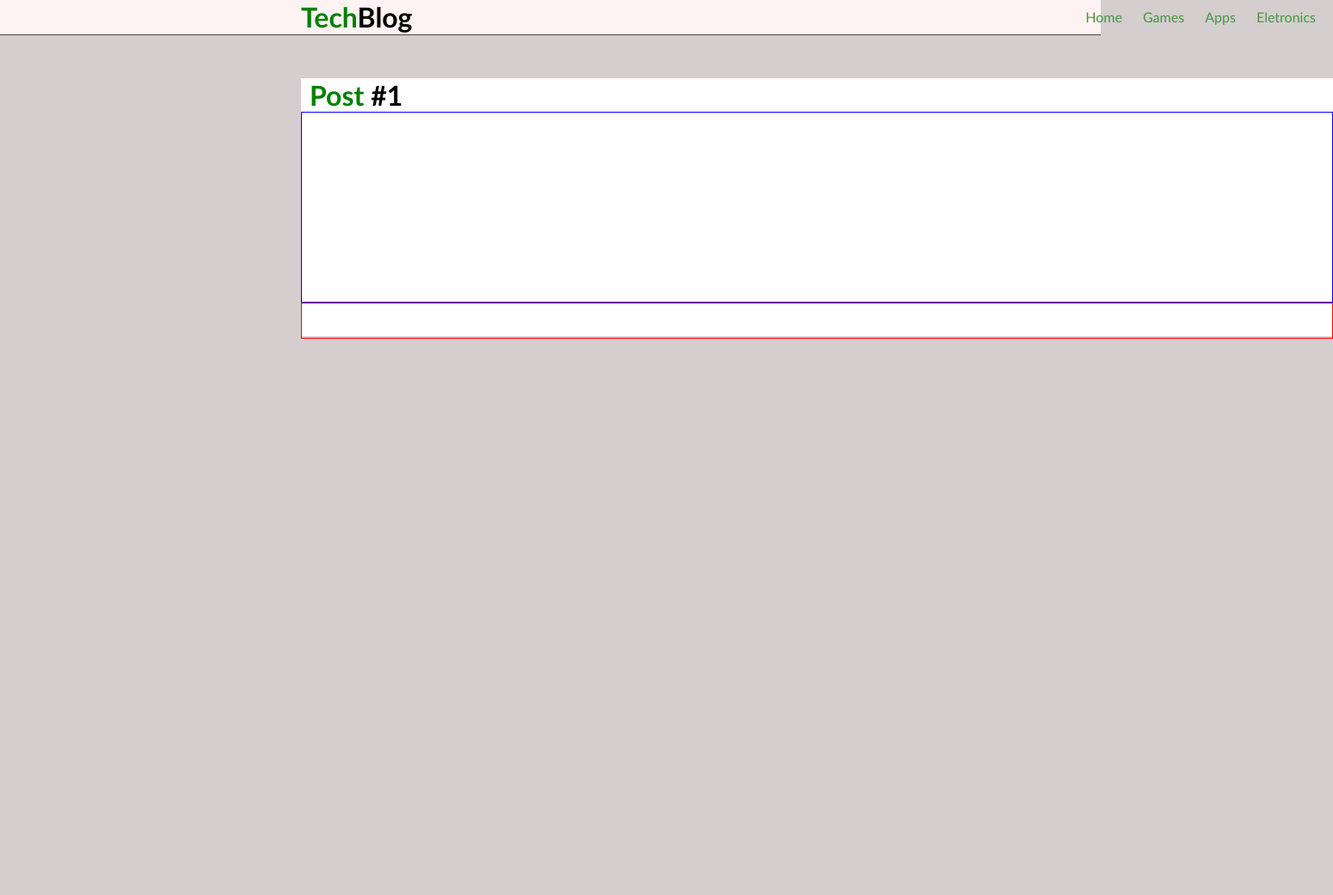
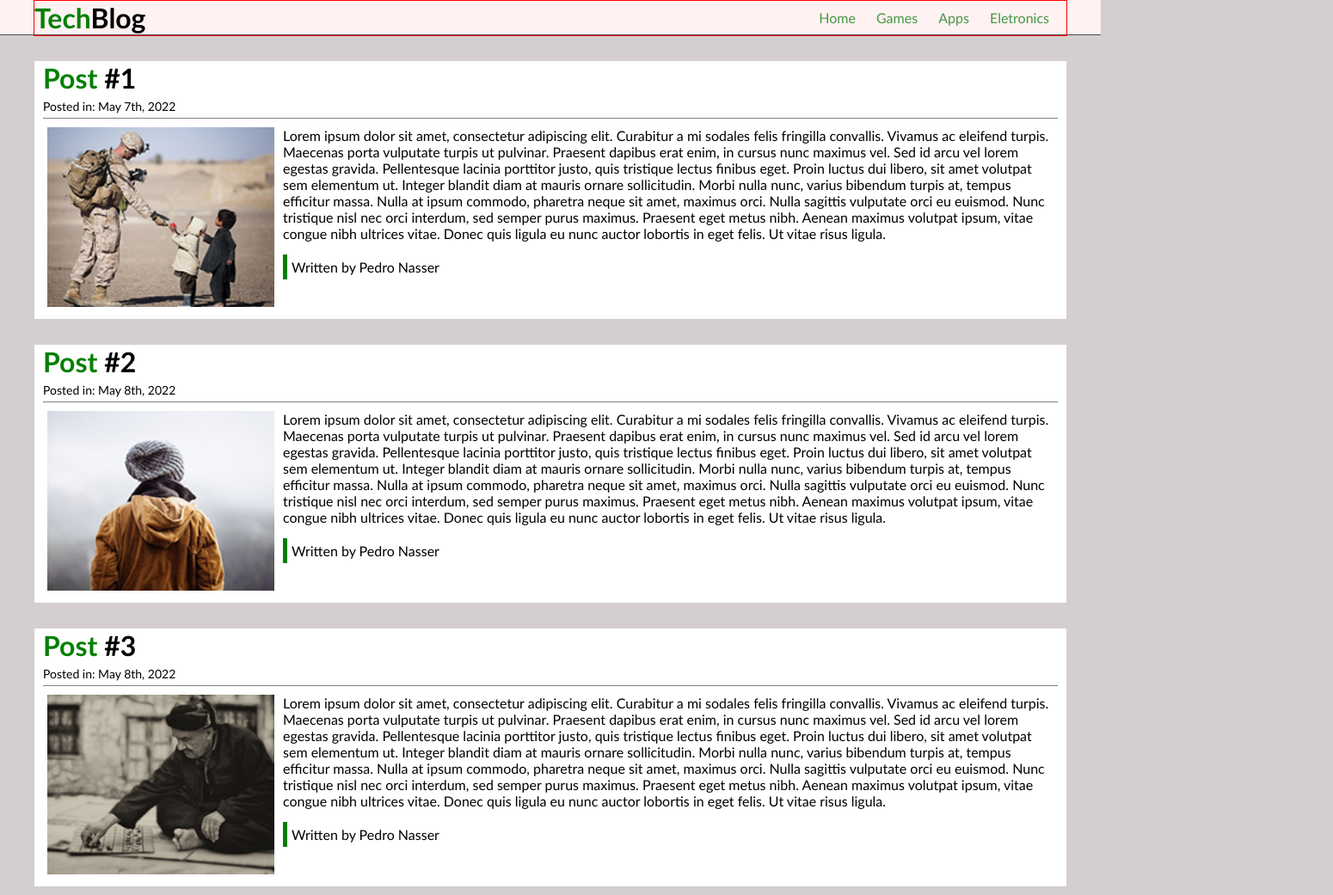
Before and after one commit to nasseraguiarfilho/TechBlog, a plain HTML site: page css/index.html in a window 1280 px wide. Shown: the whole page at 86% size, 1550 px wide, since content can reach past the window. Before the commit the page ends 800 px from the top, so only its background shows below. Drawn offline with Linux system fonts and the light colour scheme.

Commit message:
The posts now are visible, they have some sort of a style (ish) and I've done all using external css.

```diff
--- a/css/index.html
+++ b/css/index.html
@@ -25,14 +25,86 @@
 
     <div class="post">
         <div class="title">
-        <h1><span class="green">Post</span> #1</h1>
+            <h1><span class="green">Post</span> #1</h1>
         </div>
-        <div class="textPost">
+        <div class="datePost">
+            Posted in: May 7th, 2022
+        </div>
+        <div class="actualPost">
+            <div class="imgPost">
+                <img src="../images/imagem1.png" alt="army man">
+            </div>
+            <p>
+                Lorem ipsum dolor sit amet, consectetur adipiscing elit. Curabitur a mi sodales felis fringilla
+                convallis. Vivamus ac eleifend turpis. Maecenas porta vulputate turpis ut pulvinar. Praesent dapibus
+                erat enim, in cursus nunc maximus vel. Sed id arcu vel lorem egestas gravida. Pellentesque lacinia
+                porttitor justo, quis tristique lectus finibus eget. Proin luctus dui libero, sit amet volutpat sem
+                elementum ut. Integer blandit diam at mauris ornare sollicitudin.
 
+                Morbi nulla nunc, varius bibendum turpis at, tempus efficitur massa. Nulla at ipsum commodo,
+                pharetra neque sit amet, maximus orci. Nulla sagittis vulputate orci eu euismod. Nunc tristique nisl
+                nec orci interdum, sed semper purus maximus. Praesent eget metus nibh. Aenean maximus volutpat
+                ipsum, vitae congue nibh ultrices vitae. Donec quis ligula eu nunc auctor lobortis in eget felis. Ut
+                vitae risus ligula.
+            </p>
         </div>
-        <div class="author">
+        <span class="author">Written by Pedro Nasser</span>
+    </div>
 
+    <div class="post">
+        <div class="title">
+            <h1><span class="green">Post</span> #2</h1>
         </div>
+        <div class="datePost">
+            Posted in: May 8th, 2022
+        </div>
+        <div class="actualPost">
+            <div class="imgPost">
+                <img src="../images/imagem2.png" alt="cold man">
+            </div>
+            <p>
+                Lorem ipsum dolor sit amet, consectetur adipiscing elit. Curabitur a mi sodales felis fringilla
+                convallis. Vivamus ac eleifend turpis. Maecenas porta vulputate turpis ut pulvinar. Praesent dapibus
+                erat enim, in cursus nunc maximus vel. Sed id arcu vel lorem egestas gravida. Pellentesque lacinia
+                porttitor justo, quis tristique lectus finibus eget. Proin luctus dui libero, sit amet volutpat sem
+                elementum ut. Integer blandit diam at mauris ornare sollicitudin.
+
+                Morbi nulla nunc, varius bibendum turpis at, tempus efficitur massa. Nulla at ipsum commodo,
+                pharetra neque sit amet, maximus orci. Nulla sagittis vulputate orci eu euismod. Nunc tristique nisl
+                nec orci interdum, sed semper purus maximus. Praesent eget metus nibh. Aenean maximus volutpat
+                ipsum, vitae congue nibh ultrices vitae. Donec quis ligula eu nunc auctor lobortis in eget felis. Ut
+                vitae risus ligula.
+            </p>
+        </div>
+        <span class="author">Written by Pedro Nasser</span>
+    </div>
+
+    <div class="post">
+        <div class="title">
+            <h1><span class="green">Post</span> #3</h1>
+        </div>
+        <div class="datePost">
+            Posted in: May 8th, 2022
+        </div>
+        <div class="actualPost">
+            <div class="imgPost">
+                <img src="../images/imagem3.png" alt="cold man">
+            </div>
+            <p>
+                Lorem ipsum dolor sit amet, consectetur adipiscing elit. Curabitur a mi sodales felis fringilla
+                convallis. Vivamus ac eleifend turpis. Maecenas porta vulputate turpis ut pulvinar. Praesent dapibus
+                erat enim, in cursus nunc maximus vel. Sed id arcu vel lorem egestas gravida. Pellentesque lacinia
+                porttitor justo, quis tristique lectus finibus eget. Proin luctus dui libero, sit amet volutpat sem
+                elementum ut. Integer blandit diam at mauris ornare sollicitudin.
+
+                Morbi nulla nunc, varius bibendum turpis at, tempus efficitur massa. Nulla at ipsum commodo,
+                pharetra neque sit amet, maximus orci. Nulla sagittis vulputate orci eu euismod. Nunc tristique nisl
+                nec orci interdum, sed semper purus maximus. Praesent eget metus nibh. Aenean maximus volutpat
+                ipsum, vitae congue nibh ultrices vitae. Donec quis ligula eu nunc auctor lobortis in eget felis. Ut
+                vitae risus ligula.
+            </p>
+        </div>
+        <span class="author">Written by Pedro Nasser</span>
     </div>
 
 
--- a/css/style.css
+++ b/css/style.css
@@ -20,7 +20,8 @@ body {
 #area1 {
     width: 1200px;
     height: 40px;
-    margin-left: 350px;
+    margin: 0 auto;
+    border: 1px solid red;
 }
 
 .green {
@@ -63,20 +64,31 @@ a:active {
     background: white;
     width: 1200px;
     height: 300px;
-    margin-left: 350px;
-    margin-top: 50px;
+    margin: 30px auto 10px auto;
 }
 
 .title {
     margin-left: 10px;
 }
 
-.textPost {
-    height: 220px;
-    border: 1px solid blue;
+.datePost {
+    font-size: 14px;
+    border-bottom: 1px solid grey;
+    padding-bottom: 5px;
+    margin: 5px 10px 5px;
+    display: block;
+}
+
+.imgPost {
+    float: left;
+    margin: 0px 10px 10px 10px;
+}
+
+.actualPost {
+    margin: 10px 10px 20px 5px;
 }
 
 .author {
-    height: 40px;
-    border: 1px solid red;
+    border-left: 5px solid green;
+    padding: 5px;
 }
```
